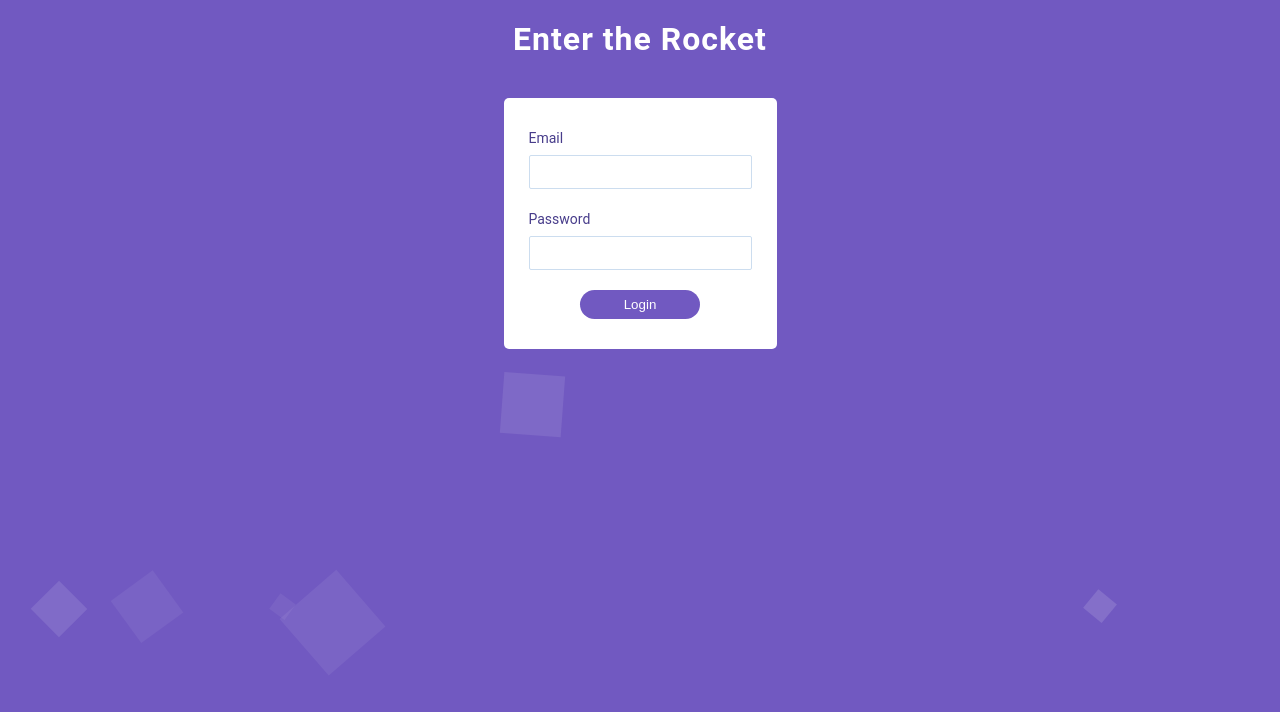
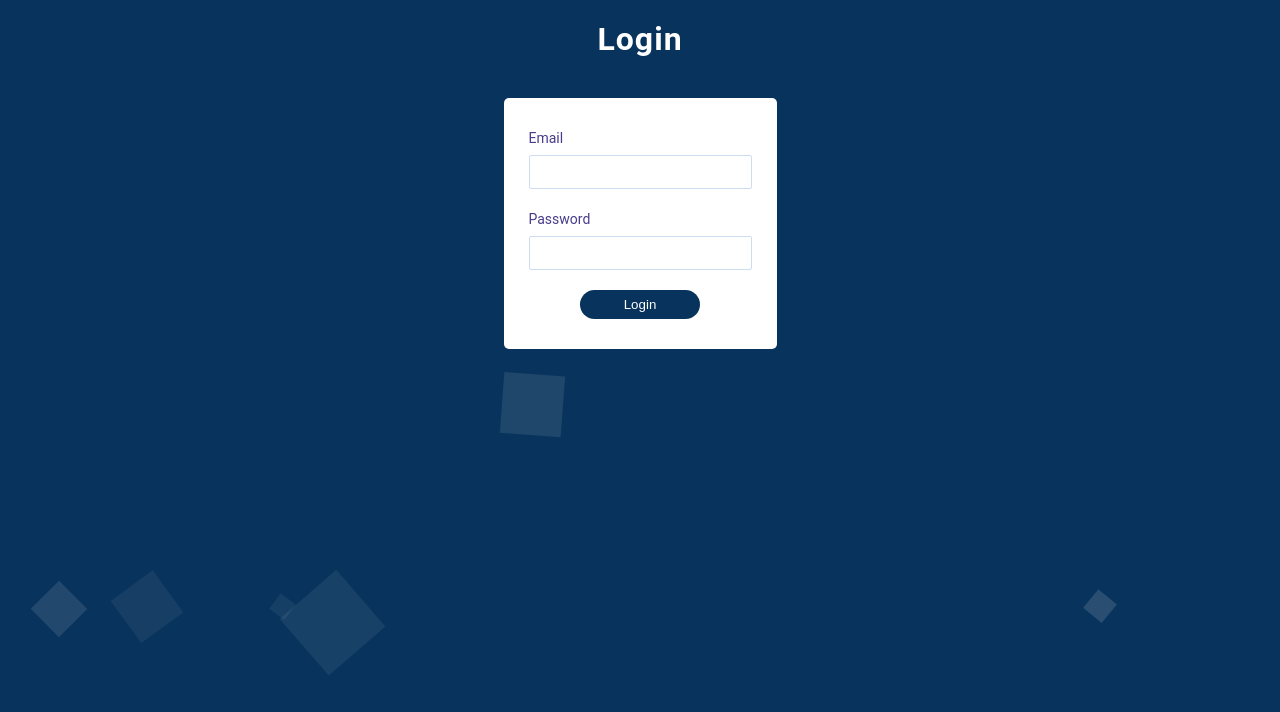
Before and after one commit to AlbertDev33/Animation-Form, a plain HTML site: page Animation Form/index.html in a window 1280 px wide. Drawn offline with Linux system fonts and the light colour scheme.

Commit message:
Alterações no index e style

```diff
--- a/Animation Form/index.html
+++ b/Animation Form/index.html
@@ -1,15 +1,15 @@
 <!DOCTYPE html>
-<html lang="en">
+<html lang="pt-br">
   <head>
     <meta charset="UTF-8" />
     <meta name="viewport" content="width=device-width, initial-scale=1.0" />
     <meta http-equiv="X-UA-Compatible" content="ie=edge" />
-    <title>Document</title>
+    <title>Animation Form</title>
     <link rel="stylesheet" href="style.css" />
   </head>
   <body>
     <section class="form-section">
-      <h1>Enter the Rocket</h1>
+      <h1>Login</h1>
 
       <div class="form-wrapper">
         <form action="">
--- a/Animation Form/style.css
+++ b/Animation Form/style.css
@@ -10,7 +10,7 @@ body {
 }
 
 body {
-  background-color: #7159c1;
+  background-color: #08335c;
   font-family: Roboto, Arial, sans-serif;
 }
 
@@ -60,7 +60,7 @@ form .btn-login {
   display: block;
   min-width: 120px;
   border: none;
-  background-color: #7159c1;
+  background-color: #08335c;
   color: white;
   border-radius: 25px;
   margin: auto;
```
Also changed, not shown: 1 other file.
